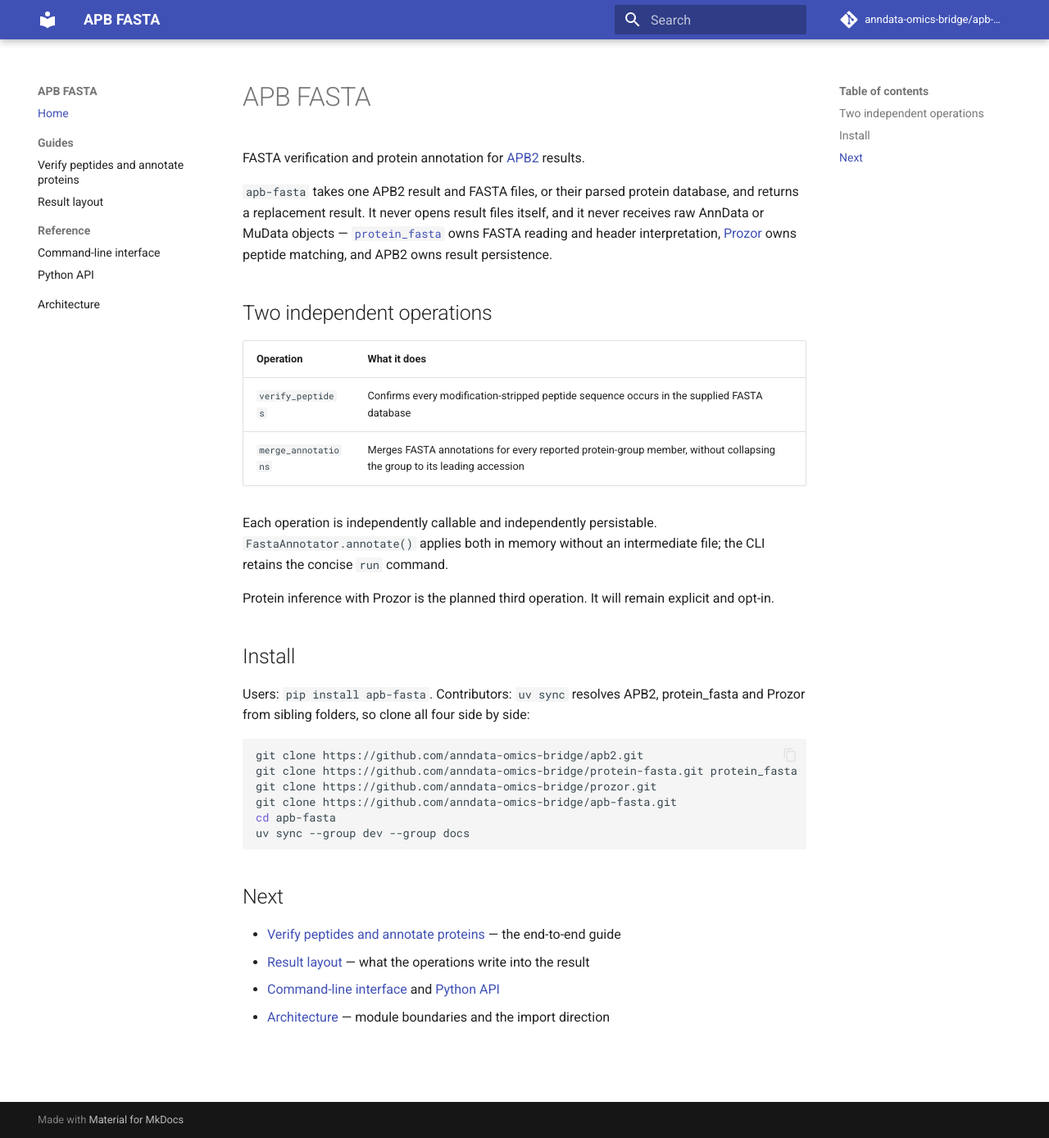
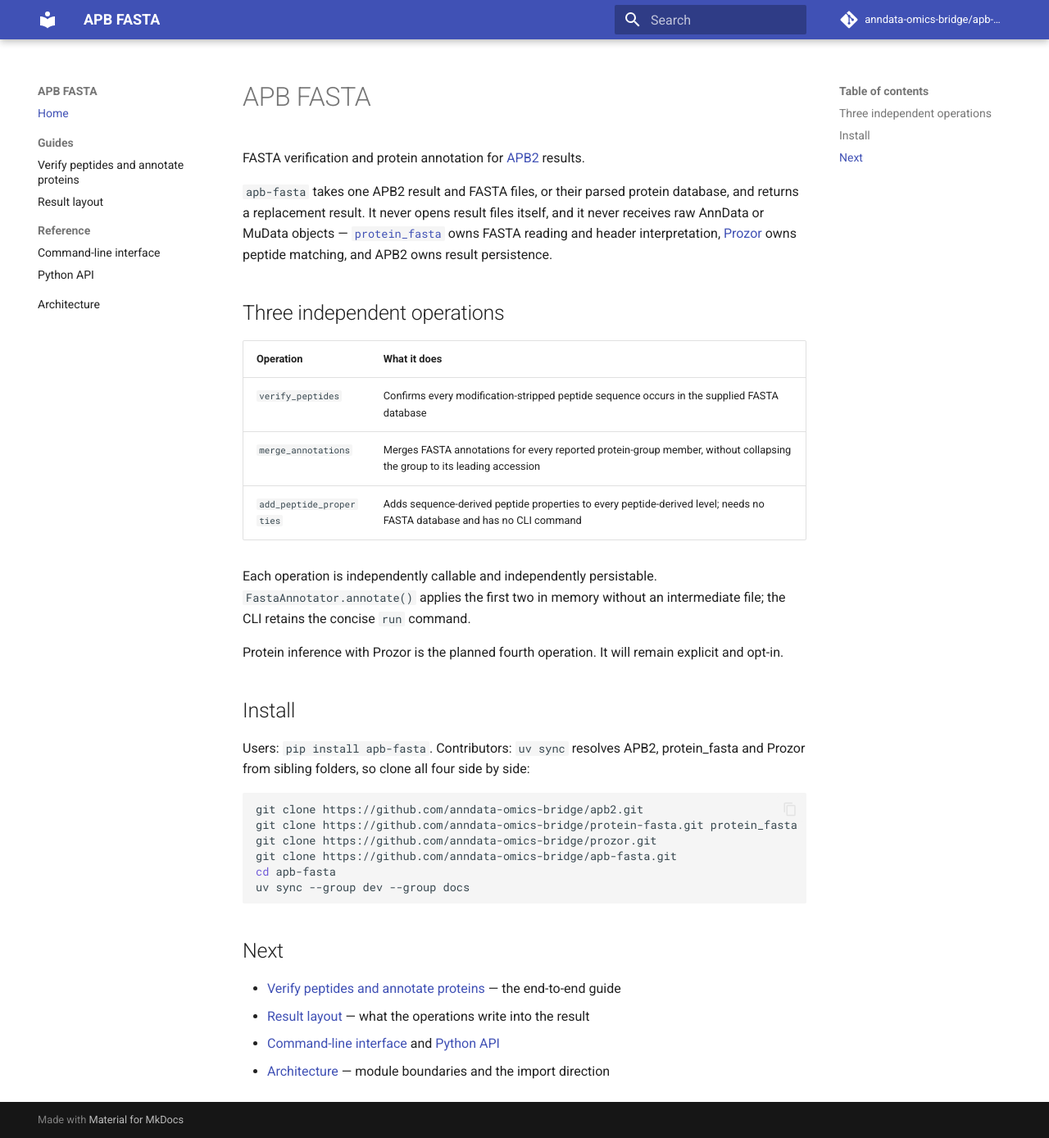
Before and after one commit to anndata-omics-bridge/apb-fasta, an MkDocs documentation site: the page built from docs/index.md, in a window 1280 px wide and 1388 px high. Shown: the whole window at 82% size. Built offline with MkDocs 1.6.1 and Material for MkDocs 9.7.7, drawn with Linux system fonts in a browser that asks for light colours; comment, search, counter and statistics services are not loaded.

Commit message:
docs: add_peptide_properties is the third operation; provenance per operation; CHANGES duplicate removed

```diff
--- a/docs/index.md
+++ b/docs/index.md
@@ -4,16 +4,17 @@
 
 `apb-fasta` takes one APB2 result and FASTA files, or their parsed protein database, and returns a replacement result. It never opens result files itself, and it never receives raw AnnData or MuData objects — [`protein_fasta`](https://anndata-omics-bridge.github.io/protein-fasta/) owns FASTA reading and header interpretation, [Prozor](https://anndata-omics-bridge.github.io/prozor/) owns peptide matching, and APB2 owns result persistence.
 
-## Two independent operations
+## Three independent operations
 
 | Operation | What it does |
 | --- | --- |
 | `verify_peptides` | Confirms every modification-stripped peptide sequence occurs in the supplied FASTA database |
 | `merge_annotations` | Merges FASTA annotations for every reported protein-group member, without collapsing the group to its leading accession |
+| `add_peptide_properties` | Adds sequence-derived peptide properties to every peptide-derived level; needs no FASTA database and has no CLI command |
 
-Each operation is independently callable and independently persistable. `FastaAnnotator.annotate()` applies both in memory without an intermediate file; the CLI retains the concise `run` command.
+Each operation is independently callable and independently persistable. `FastaAnnotator.annotate()` applies the first two in memory without an intermediate file; the CLI retains the concise `run` command.
 
-Protein inference with Prozor is the planned third operation. It will remain explicit and opt-in.
+Protein inference with Prozor is the planned fourth operation. It will remain explicit and opt-in.
 
 ## Install
 
```
Also changed, not shown: CHANGES.md (+4 -4 lines), README.md (+4 -3 lines), docs/architecture.md (+2 -2 lines), docs/results.md (+1 -1 lines), 1 other file.
